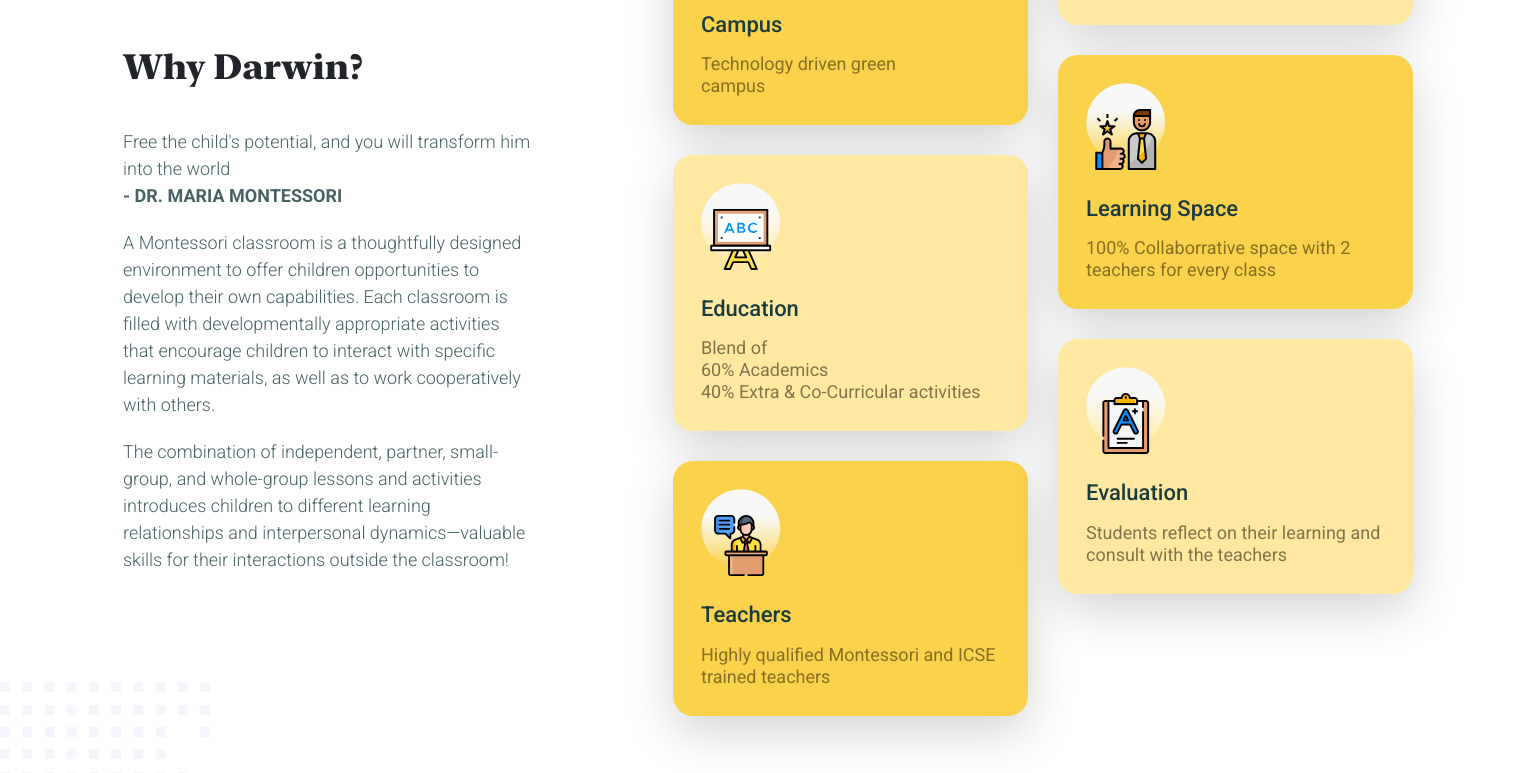
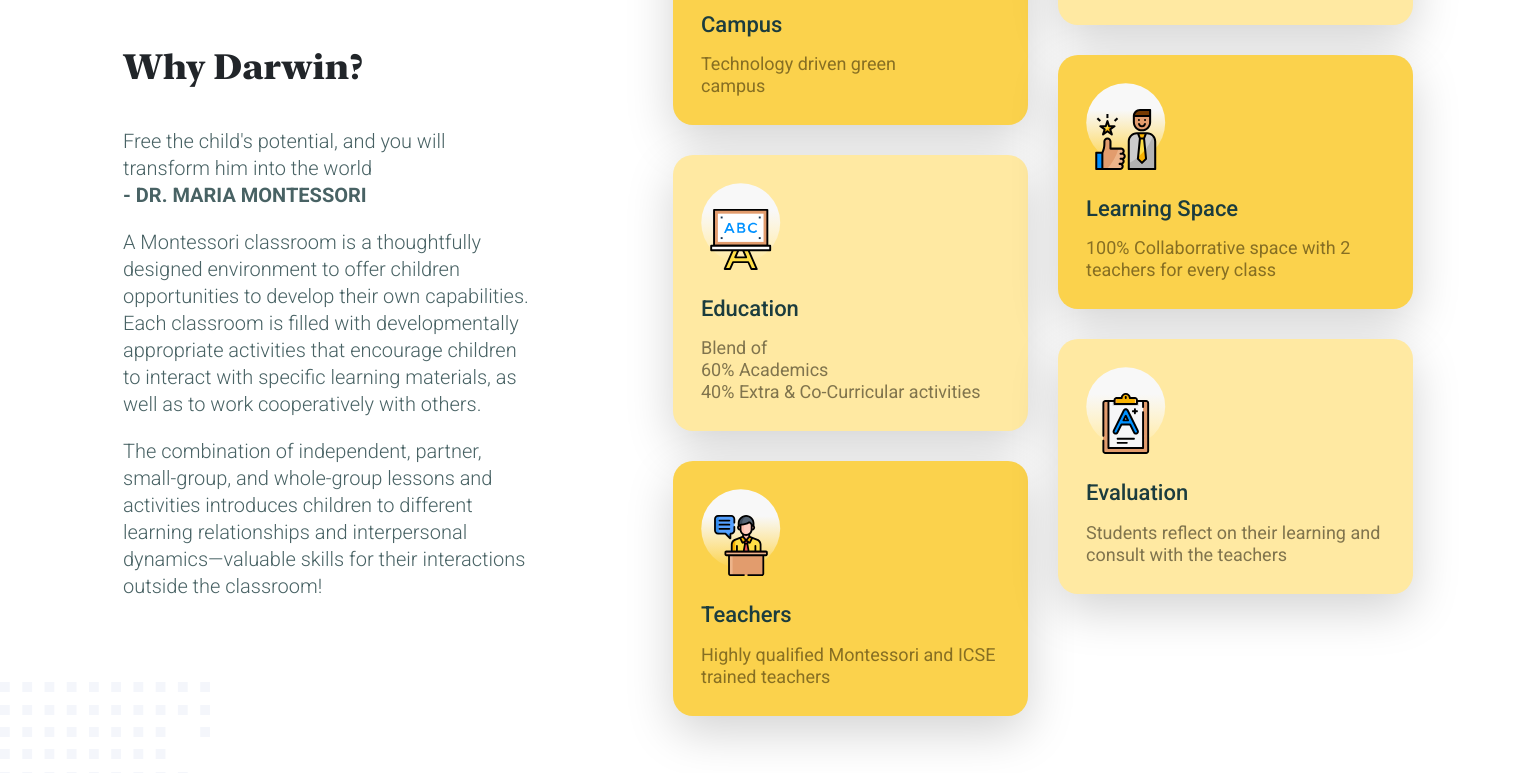
Before and after one commit to frontendvault/darwin, a plain HTML site: page index.html in a window 1536 px wide. Shown: the part 1711-2484 px from the top of the page. Drawn offline with Linux system fonts and the light colour scheme.

Commit message:
learnign page

```diff
--- a/scss/responsive.scss
+++ b/scss/responsive.scss
@@ -22,7 +22,7 @@
         }
 
         p {
-            font-size: 18px !important;
+            font-size: 20px !important;
             line-height: 27px;
         }
 
```
Also changed, not shown: scss/responsive.css.
